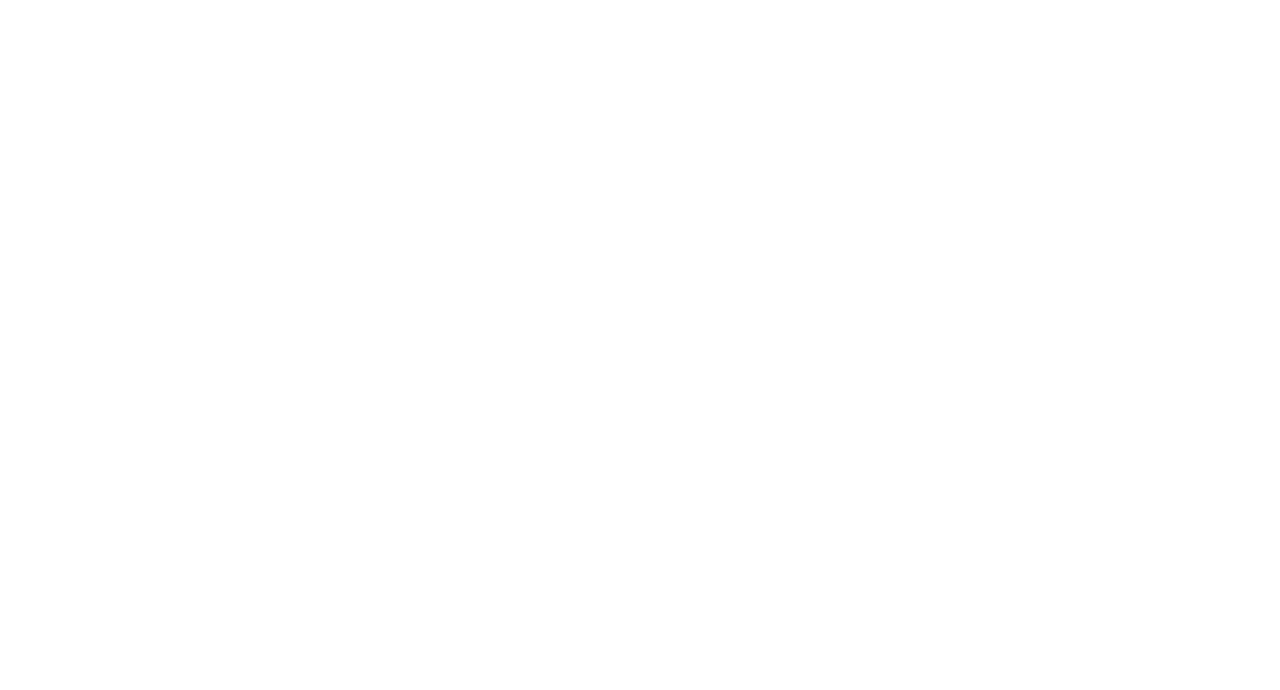
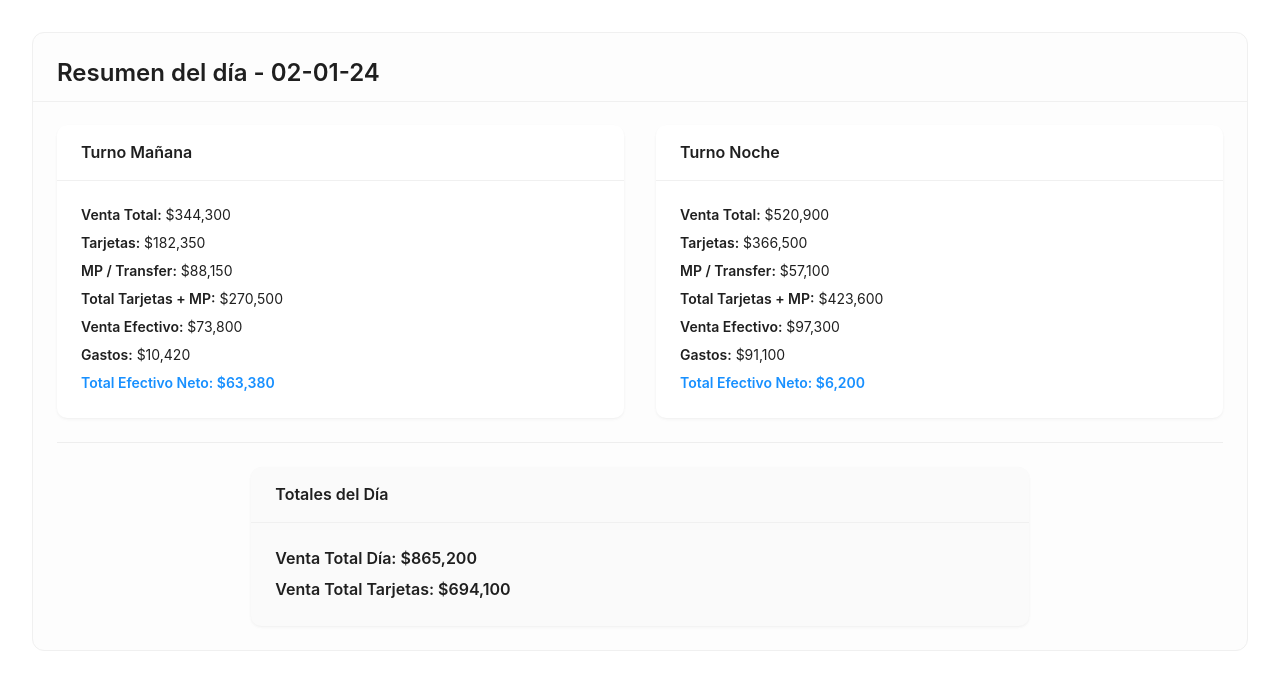
Before and after one commit to franpercivaldi/bar_system, a React (Vite) app in the folder frontend/: page /salesDay-summary in a window 1280 px wide. Before the commit this address had no page. Shown: the top 690 px of the page. Built offline with nearby package versions, Linux system fonts and the light colour scheme; sample sign-in values are in the browser's storage.

Commit message:
Add new page

```diff
--- a/frontend/src/components/Header.jsx
+++ b/frontend/src/components/Header.jsx
@@ -17,7 +17,7 @@ const AppHeader = () => {
           <Link to="/daily-records">Mesas</Link>
         </Menu.Item>
         <Menu.Item key="2">
-          <Link to="/sales-summary">Resumen Diario</Link>
+          <Link to="/salesDay-summary">Resumen Diario</Link>
         </Menu.Item>
         <Menu.Item key="3">
           <Link to="/">Resumen Mensual</Link>
--- a/frontend/src/components/TableExpenses.jsx
+++ b/frontend/src/components/TableExpenses.jsx
@@ -19,7 +19,7 @@ const TableExpenses = () => {
   const [data, setData] = useState([]);
   const [newExpense, setNewExpense] = useState({ descripcion: '', monto: 0 });
 
-  // Obtener los comentarios del día
+  //Obtener los comentarios del día
   useEffect(() => {
     const fetchComentarios = async () => {
       try {
--- /dev/null
+++ b/frontend/src/pages/DaySummary.jsx
@@ -0,0 +1,107 @@
+import { Card, Col, Row, Typography, Divider, Space } from 'antd';
+
+const { Title, Text } = Typography;
+
+const format = (n) => `$${n.toLocaleString()}`;
+
+const ResumenTurno = () => {
+  const resumen = {
+    fecha: '02-01-24',
+    turnos: {
+      mañana: {
+        total: 344300,
+        tarjetas: 182350,
+        mp: 88150,
+        efectivo: 73800,
+        gastos: 10420,
+      },
+      noche: {
+        total: 520900,
+        tarjetas: 366500,
+        mp: 57100,
+        efectivo: 97300,
+        gastos: 91100,
+      },
+    },
+  };
+
+  const calcVentaTarjetas = (turno) =>
+    resumen.turnos[turno].tarjetas + resumen.turnos[turno].mp;
+
+  const calcEfectivoNeto = (turno) =>
+    resumen.turnos[turno].efectivo - resumen.turnos[turno].gastos;
+
+  const ventaTotalDia =
+    resumen.turnos.mañana.total + resumen.turnos.noche.total;
+
+  const ventaTotalTarjetas =
+    calcVentaTarjetas('mañana') + calcVentaTarjetas('noche');
+
+  return (
+    <Card
+      title={<Title level={3}>Resumen del día - {resumen.fecha}</Title>}
+      style={{ margin: 32, backgroundColor: '#fdfdfd', borderRadius: 12 }}
+      bodyStyle={{ padding: 24 }}
+    >
+      <Row gutter={32}>
+        {/* TURNO MAÑANA */}
+        <Col span={12}>
+          <Card title="Turno Mañana" bordered={false} style={{ borderRadius: 10 }}>
+            <Space direction="vertical" size={6}>
+              <Text><strong>Venta Total:</strong> {format(resumen.turnos.mañana.total)}</Text>
+              <Text><strong>Tarjetas:</strong> {format(resumen.turnos.mañana.tarjetas)}</Text>
+              <Text><strong>MP / Transfer:</strong> {format(resumen.turnos.mañana.mp)}</Text>
+              <Text><strong>Total Tarjetas + MP:</strong> {format(calcVentaTarjetas('mañana'))}</Text>
+              <Text><strong>Venta Efectivo:</strong> {format(resumen.turnos.mañana.efectivo)}</Text>
+              <Text><strong>Gastos:</strong> {format(resumen.turnos.mañana.gastos)}</Text>
+              <Text strong style={{ color: '#1890ff' }}>
+                Total Efectivo Neto: {format(calcEfectivoNeto('mañana'))}
+              </Text>
+            </Space>
+          </Card>
+        </Col>
+
+        {/* TURNO NOCHE */}
+        <Col span={12}>
+          <Card title="Turno Noche" bordered={false} style={{ borderRadius: 10 }}>
+            <Space direction="vertical" size={6}>
+              <Text><strong>Venta Total:</strong> {format(resumen.turnos.noche.total)}</Text>
+              <Text><strong>Tarjetas:</strong> {format(resumen.turnos.noche.tarjetas)}</Text>
+              <Text><strong>MP / Transfer:</strong> {format(resumen.turnos.noche.mp)}</Text>
+              <Text><strong>Total Tarjetas + MP:</strong> {format(calcVentaTarjetas('noche'))}</Text>
+              <Text><strong>Venta Efectivo:</strong> {format(resumen.turnos.noche.efectivo)}</Text>
+              <Text><strong>Gastos:</strong> {format(resumen.turnos.noche.gastos)}</Text>
+              <Text strong style={{ color: '#1890ff' }}>
+                Total Efectivo Neto: {format(calcEfectivoNeto('noche'))}
+              </Text>
+            </Space>
+          </Card>
+        </Col>
+      </Row>
+
+      <Divider />
+
+      {/* TOTALES DEL DÍA */}
+      <Row justify="center">
+        <Col span={16}>
+          <Card
+            title="Totales del Día"
+            bordered={false}
+            style={{ backgroundColor: '#fafafa', borderRadius: 10 }}
+          >
+            <Space direction="vertical" size={6}>
+              <Text strong style={{ fontSize: 16 }}>
+                Venta Total Día: {format(ventaTotalDia)}
+              </Text>
+              <Text strong style={{ fontSize: 16 }}>
+                Venta Total Tarjetas: {format(ventaTotalTarjetas)}
+              </Text>
+            </Space>
+          </Card>
+        </Col>
+      </Row>
+    </Card>
+  );
+};
+
+export default ResumenTurno;
--- a/frontend/src/pages/SalesSummary.jsx
+++ /dev/null
@@ -1,12 +0,0 @@
-import Header from '../components/Header';
-
-const SalesSummary = () => {
-    return (
-        <>
-            <Header />
-            <h1>Sales Summary</h1>
-        </>
-    );
-};
-
-export default SalesSummary;
--- a/frontend/src/routes.jsx
+++ b/frontend/src/routes.jsx
@@ -3,6 +3,8 @@ import Home from './pages/Home';
 import Daily from './pages/Daily';
 import SalesSummary from './pages/SalesSummary';
 import Login from './pages/Login';
+import DaySummary from './pages/DaySummary'
+
 import ProtectedRoute from './components/ProtectedRoute';
 
 const AppRoutes = () => {
@@ -30,6 +32,13 @@ const AppRoutes = () => {
             <SalesSummary />
           </ProtectedRoute>
         } />
+
+        <Route path="/salesDay-summary" element={
+          <ProtectedRoute>
+            <DaySummary />
+          </ProtectedRoute>
+        } />
+
       </Routes>
     </Router>
   );
```
